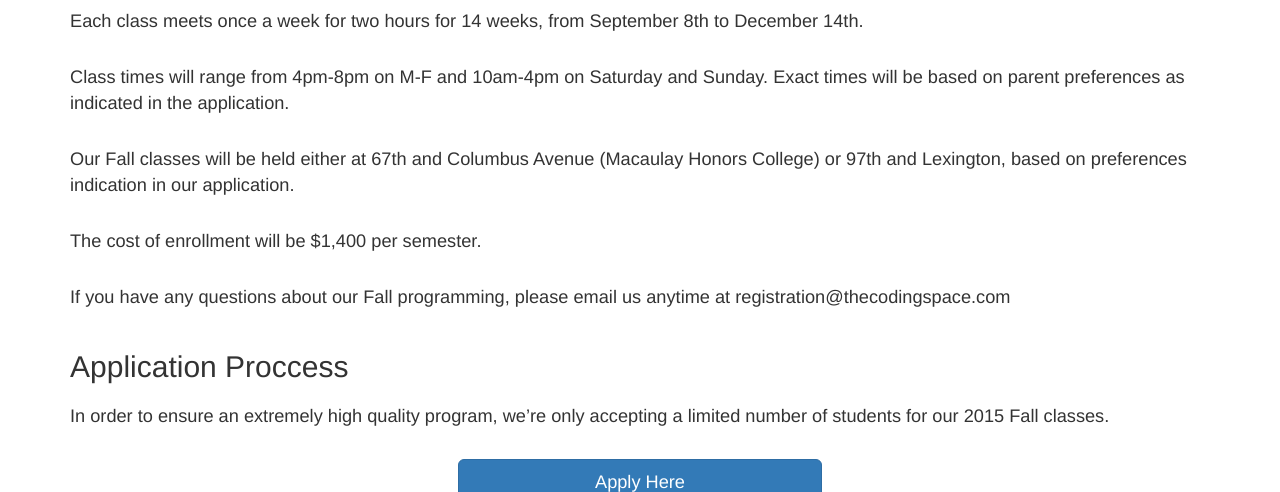
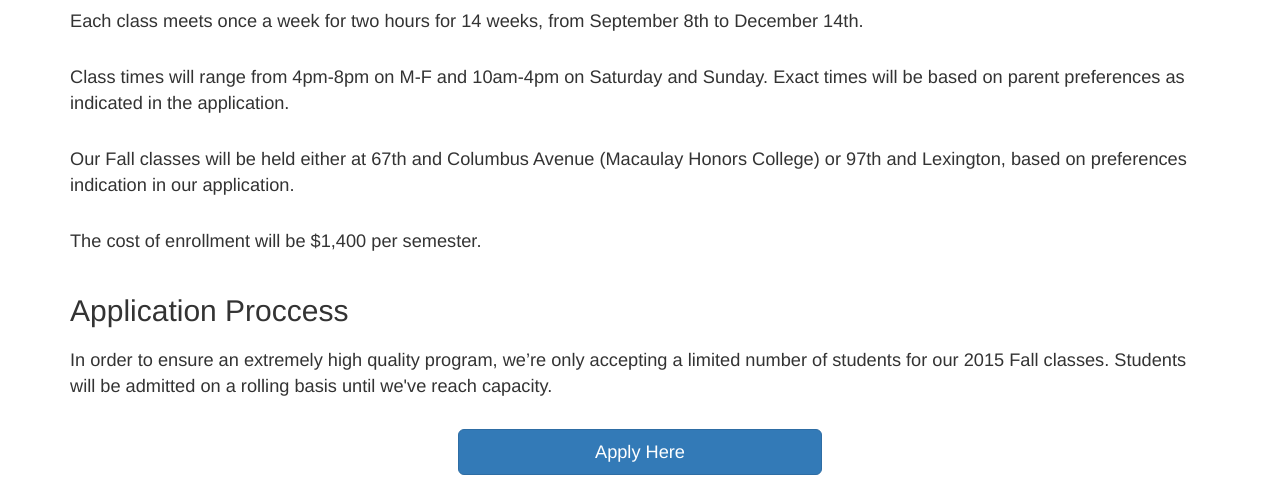
Before and after one commit to williamcferg/cs-website, a plain HTML site: page Fall-Classes.html in a window 1280 px wide. Shown: the part 428-920 px from the top of the page. Drawn offline with nearby package versions, Linux system fonts and the light colour scheme.

Commit message:
wording changes

```diff
--- a/Fall-Classes.html
+++ b/Fall-Classes.html
@@ -112,19 +112,16 @@ j=d.createElement(s),dl=l!='dataLayer'?'&l='+l:'';j.async=true;j.src=
                 <p>
                   The cost of enrollment will be $1,400 per semester.
                 </p>
-                <p>
-                  If you have any questions about our Fall programming, please email us anytime at registration@thecodingspace.com
-                </p>
                 <h2 style="padding-bottom:10px;">Application Proccess</h2>
                 <p>
                   In order to ensure an extremely high quality program,
                   we’re only accepting a limited number of students for our 2015 Fall classes.
+                  Students will be admitted on a rolling basis until we've reach capacity.
                 </p>
                  <div style="text-align:center; padding-bottom:20px;">
                   <a style="font-size: 1em;width: 20em" href="./apply.html" class="btn btn-primary btn-lg">Apply Here</a>
                 </div>
                 <p>
-                  Students will be admitted on a rolling basis until we've reach capacity.
                   Please email or call us if you have questions about our program or application process at 617-894-4842 or registration@thecodingspace.com
                 </p>
               </div>
```
